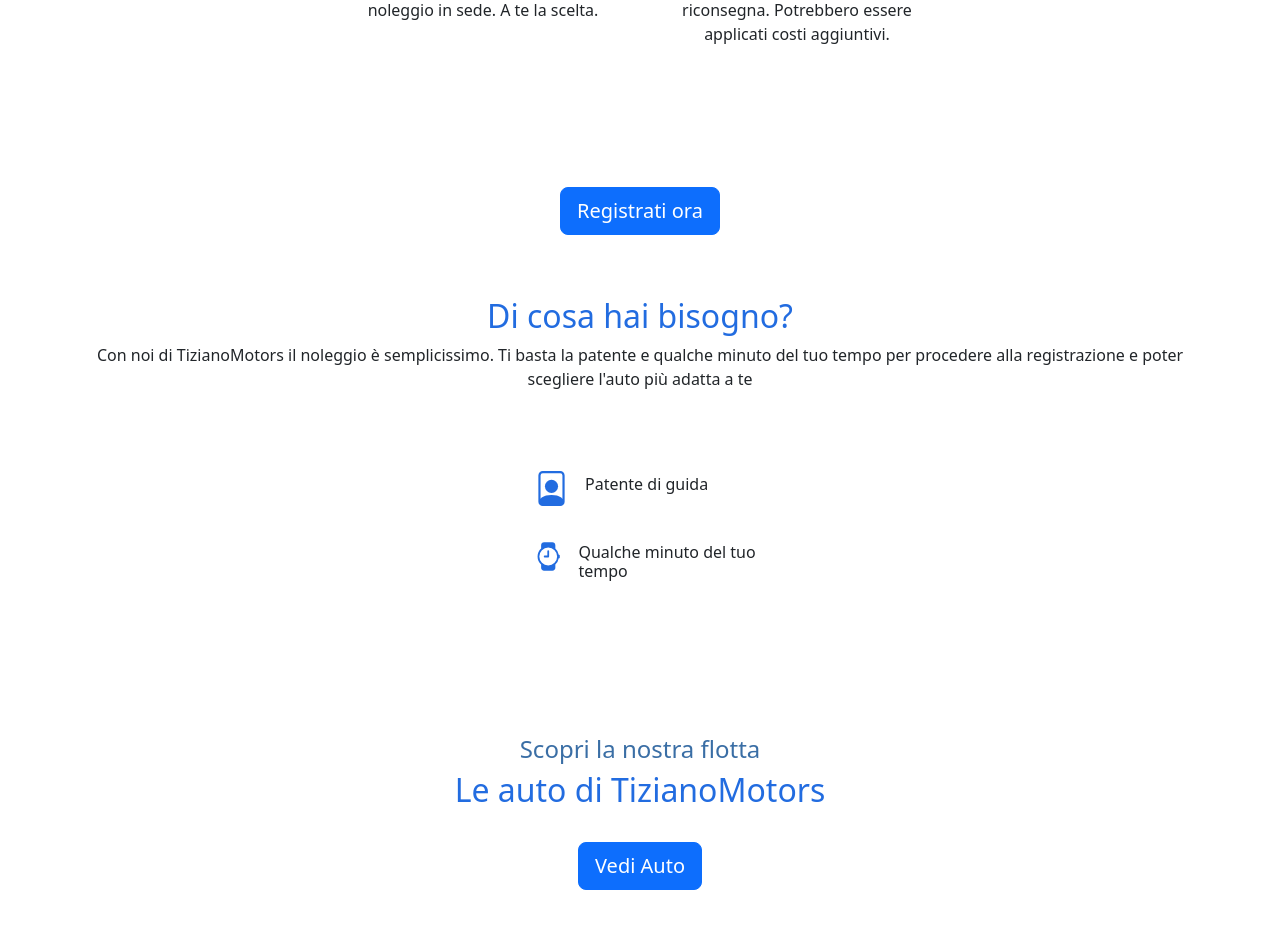
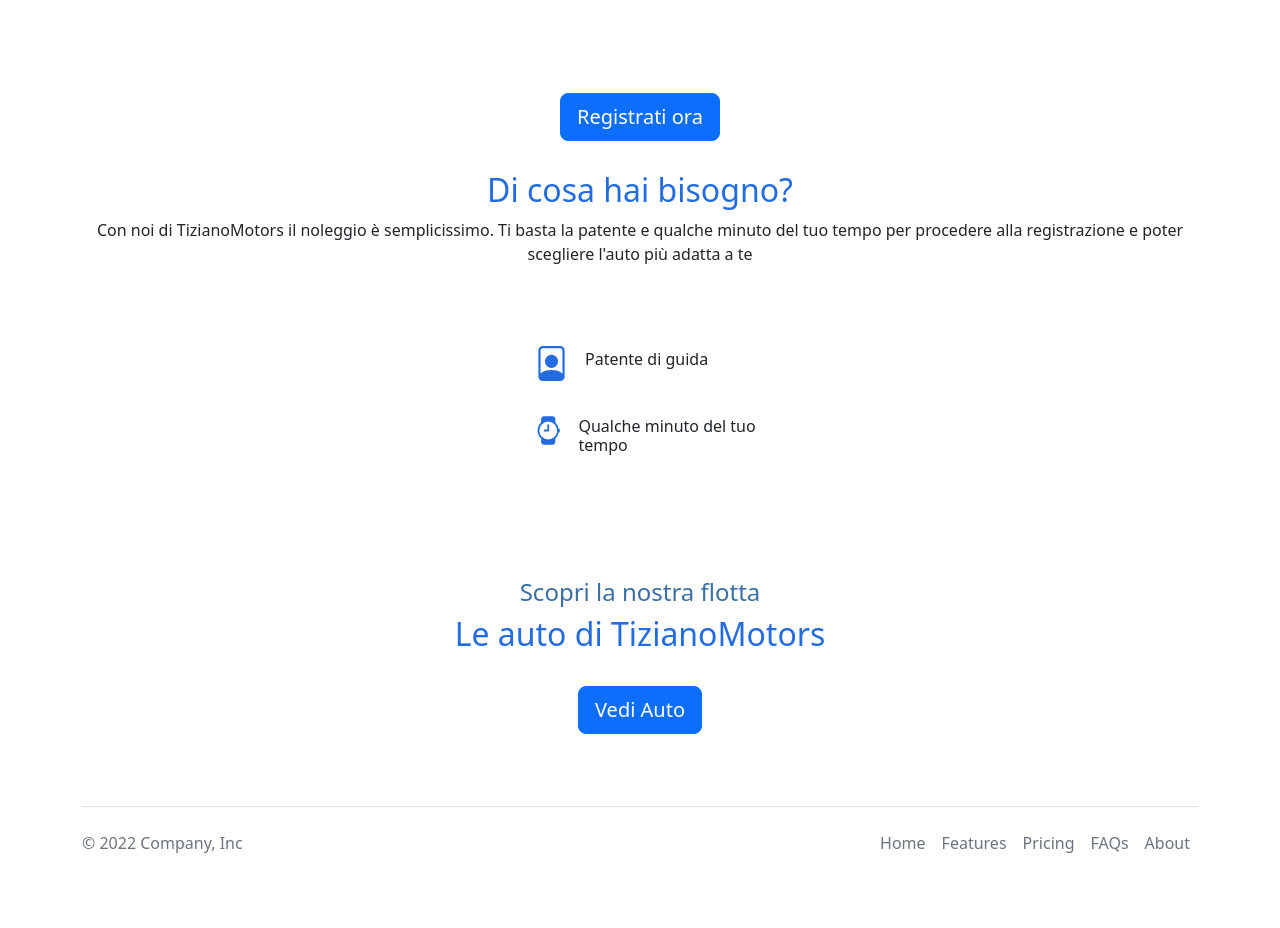
Before and after one commit to reddi32/noleggioFrontEnd, an Angular app in the folder frontend/: page / in a window 1280 px wide. Shown: the part 1600-2528 px from the top of the page. After the commit the page ends 2503 px from the top, so only its background shows below. Built offline with nearby package versions, Linux system fonts and the light colour scheme.

Commit message:
Upload footer

```diff
--- a/frontend/src/app/app.component.html
+++ b/frontend/src/app/app.component.html
@@ -29,3 +29,22 @@
   </nav>
 
 <router-outlet></router-outlet>
+
+<!--Footer-->
+<div class="container">
+  <footer class="d-flex flex-wrap justify-content-between align-items-center py-3 my-4 border-top">
+    <p class="col-md-4 mb-0 text-muted">&copy; 2022 Company, Inc</p>
+
+    <a href="/" class="col-md-4 d-flex align-items-center justify-content-center mb-3 mb-md-0 me-md-auto link-dark text-decoration-none">
+      <svg class="bi me-2" width="40" height="32"><use xlink:href="#bootstrap"/></svg>
+    </a>
+
+    <ul class="nav col-md-4 justify-content-end">
+      <li class="nav-item"><a href="#" class="nav-link px-2 text-muted">Home</a></li>
+      <li class="nav-item"><a href="#" class="nav-link px-2 text-muted">Features</a></li>
+      <li class="nav-item"><a href="#" class="nav-link px-2 text-muted">Pricing</a></li>
+      <li class="nav-item"><a href="#" class="nav-link px-2 text-muted">FAQs</a></li>
+      <li class="nav-item"><a href="#" class="nav-link px-2 text-muted">About</a></li>
+    </ul>
+  </footer>
+</div>
--- a/frontend/src/app/app.module.ts
+++ b/frontend/src/app/app.module.ts
@@ -4,11 +4,13 @@
 import { AppRoutingModule } from './app-routing.module';
 import { AppComponent } from './app.component';
 import { HomeComponent } from './home/home.component';
+import { FaqComponent } from './faq/faq.component';
 
 @NgModule({
   declarations: [
     AppComponent,
-    HomeComponent
+    HomeComponent,
+    FaqComponent
   ],
   imports: [
     BrowserModule,
--- /dev/null
+++ b/frontend/src/app/faq/faq.component.html
@@ -0,0 +1 @@
+<p>faq works!</p>
--- /dev/null
+++ b/frontend/src/app/faq/faq.component.ts
@@ -0,0 +1,15 @@
+import { Component, OnInit } from '@angular/core';
+
+@Component({
+  selector: 'app-faq',
+  templateUrl: './faq.component.html',
+  styleUrls: ['./faq.component.css']
+})
+export class FaqComponent implements OnInit {
+
+  constructor() { }
+
+  ngOnInit(): void {
+  }
+
+}
--- a/frontend/src/app/home/home.component.css
+++ b/frontend/src/app/home/home.component.css
@@ -19,7 +19,7 @@
 }
 
 .container-fluid.d-flex.justify-content-center{
-    padding-top: 5%;
+    padding-top: 2.5%;
     border: 0;
 }
 
@@ -58,11 +58,11 @@
 }
 
 .buttonRegistrazione {
-    padding-top: 5%;
+    padding-top: 2.5%;
 }
 
 .container-fluid.text-center {
-    padding-top: 5%;
+    padding-top: 2.5%;
 }
 
 .list-group-item.list-group-item-noaction.d-flex.gap-3.py-3 {
```
Also changed, not shown: frontend/src/app/faq/faq.component.css (added), 1 other file (tests, documents, lock files or other folders).
